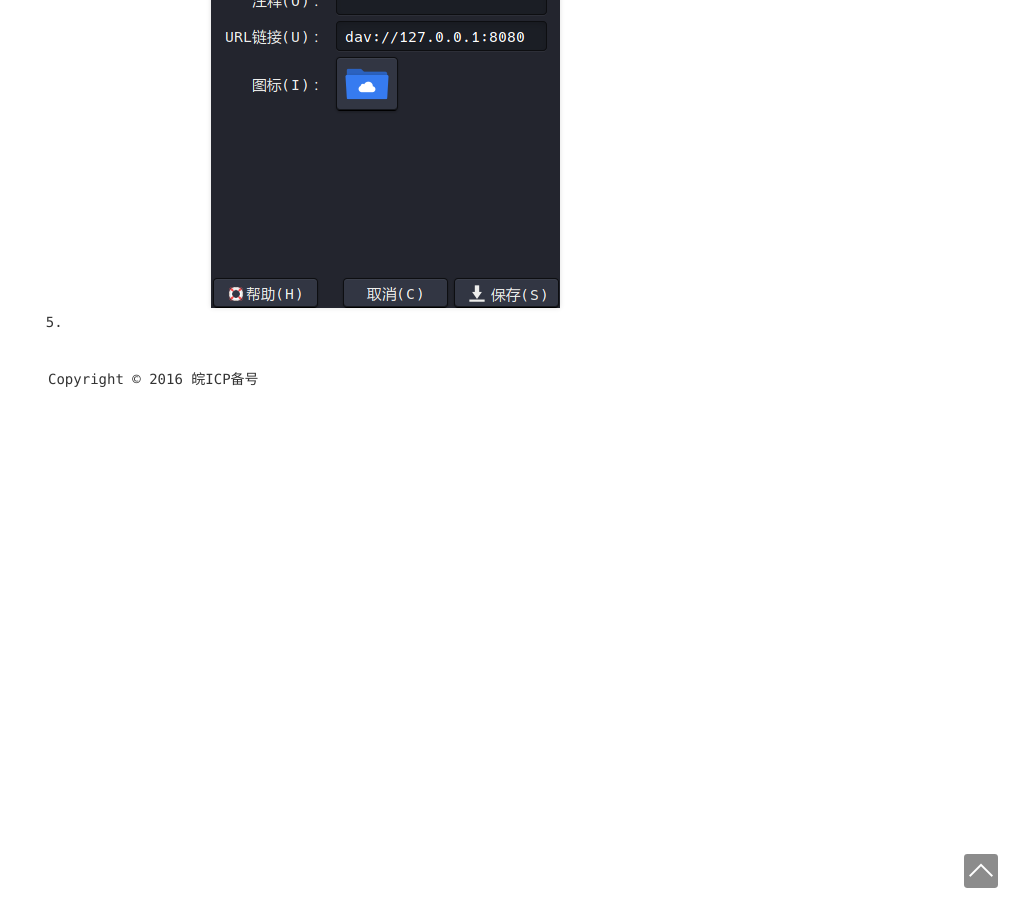
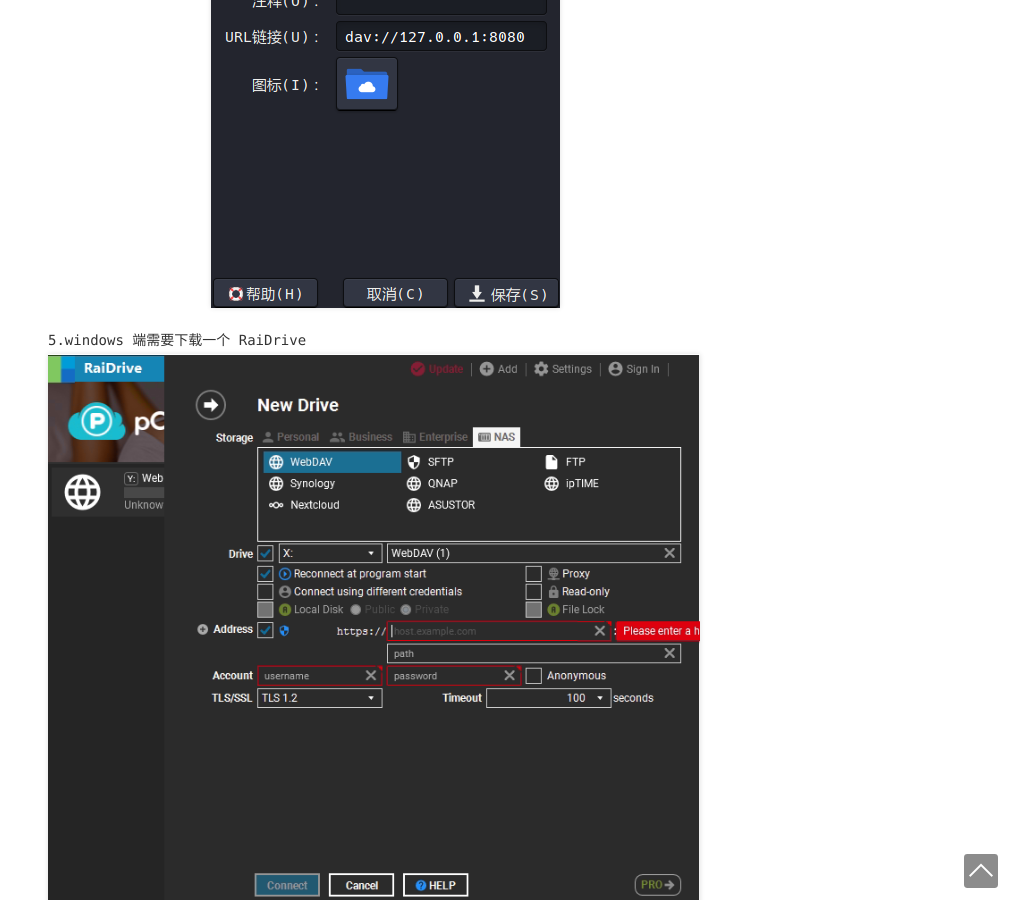
Before and after one commit to fenglilinglegeluan/fenglilinglegeluan.github.io, a Jekyll site: the page built from _posts/2022-03-01-映射阿里云网盘到本地.md, in a window 1280 px wide and 900 px high, scrolled down 1383 px. Shown: the whole window, without its empty margins (266-1280 px from the left). Built offline with Jekyll 4.4.1, drawn with Linux system fonts in a browser that asks for light colours; comment, search, counter and statistics services are not loaded.

Commit message:
Update 2022-03-01-映射阿里云网盘到本地.md

```diff
--- a/_posts/2022-03-01-映射阿里云网盘到本地.md
+++ b/_posts/2022-03-01-映射阿里云网盘到本地.md
@@ -37,4 +37,7 @@ categories: [工具, 技巧]
 
    ![](image-20220504160331502.png)
 
-5.
+5.windows 端需要下载一个 RaiDrive
+   ![image-20220504160927251](image-20220504160927251.png)
+
+   ![image-20220504160946441](image-20220504160946441.png)
```
